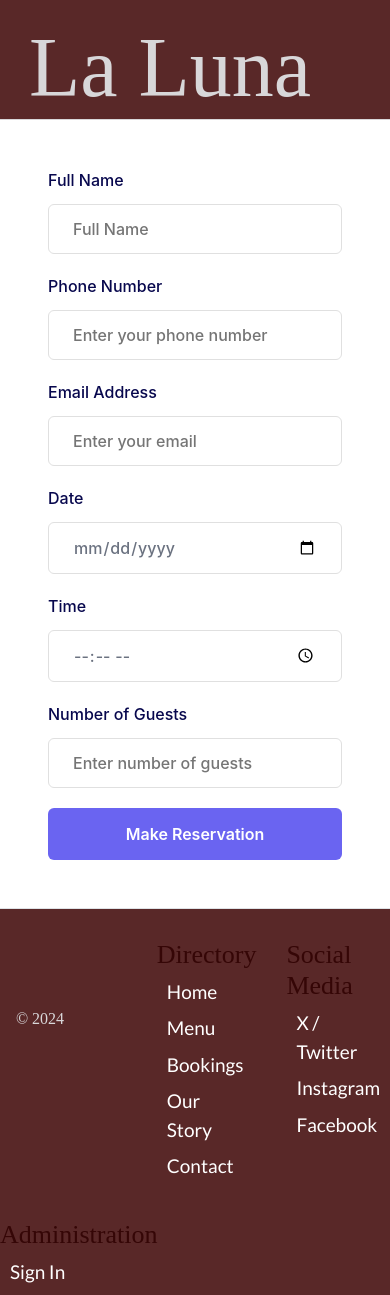
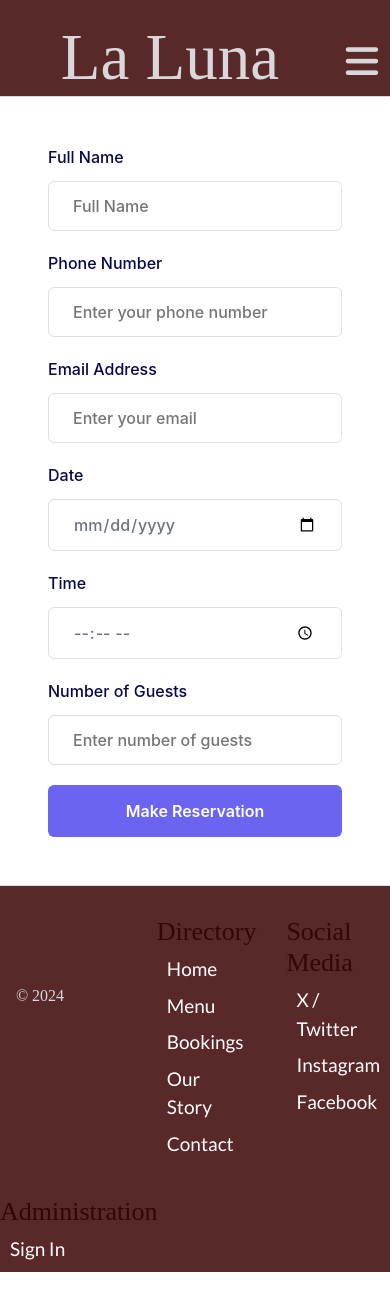
Before and after one commit to maevecrossan/la-luna, a Flask app: page /bookings in a window 390 px wide. After the commit the page ends 1272 px from the top, so only its background shows below. Run offline with Flask 3, Linux system fonts and the light colour scheme; some libraries are stand-ins or nearby versions; some web fonts are replaced.

Commit message:
Redefine media queries for imporived readability and less complicated functionality.

```diff
--- a/static/css/style.css
+++ b/static/css/style.css
@@ -11,6 +11,7 @@
 
 html,
 body {
+    min-width: 330px;
     max-width: 100%;
     overflow-x: hidden;
 }
@@ -177,6 +178,7 @@ a:hover {
 }
 
 .jumbotron {
+    min-height: 550px;
     height: 70vh;
     width: 130vh;
     background-image: url("https://images.pexels.com/photos/5490933/pexels-photo-5490933.jpeg?auto=compress&cs=tinysrgb&w=1260&h=750&dpr=2");
@@ -511,15 +513,9 @@ footer .col {
     justify-content: space-evenly;
 }
 
+/*------------------------------------------------------------ Media Queries */
 
-@media screen and (max-width:425px) {
-
-    .gallery-row-2 {
-        display: none;
-    }
-}
-
-@media screen and (max-width:575px) {
+@media (min-width: 310px) and (max-width: 768px) {
 
     header {
         padding-top: 18px;
@@ -527,8 +523,9 @@ footer .col {
     }
 
     h1 {
-        font-size: 55px;
-        margin: 0 50px 0 0;
+        font-size: 65px;
+        margin: 0 50px 0 20px;
+        padding-right: 20px;
     }
 
     /* Mobile Nav Styles */
@@ -537,23 +534,23 @@ footer .col {
     }
 
     .nav-toggle-label {
-        top: 26px;
-        font-size: 33px;
-        right: 36px;
+        top: 34px;
+        font-size: 37px;
+        right: 12px;
         color: #d8d7d9;
     }
 
-    .jumbotron {
-        width: 80vw;
+    .jumbotron-container {
+        width: 80%;
         height: 550px;
     }
 
     .jumbotron h2 {
-        font-size: 55px;
+        font-size: 50px;
     }
 
     .jumbotron p {
-        font-size: 19px;
+        font-size: 22px;
         padding: 0 10px 0 10px;
     }
 
@@ -576,9 +573,10 @@ footer .col {
 }
 
 
-@media screen and (max-width: 767px) {
-    .jumbotron-container {
-        max-height: auto;
+@media screen and (min-width: 768px) {
+
+    .nav-toggle-label {
+        display: none;
     }
 
     header {
@@ -597,9 +595,14 @@ footer .col {
     }
 
     /* Jumbotron Styles */
+    .jumbotron-container{
+        width: 80%;
+        max-height: auto;
+    }
+
     .jumbotron {
         height: 70vh;
-        width: 90vh;
+        width: auto;
         background-image: url(https://images.pexels.com/photos/5490933/pexels-photo-5490933.jpeg?auto=compress&cs=tinysrgb&w=1260&h=750&dpr=2);
         background-repeat: no-repeat;
         background-size: cover;
@@ -630,50 +633,4 @@ footer .col {
         display: none;
     }
 
-    .nav-toggle-label {
-        top: 38px;
-        font-size: 49px;
-        right: 49px;
-        color: #d8d7d9;
-    }
 }
-
-
-/* For screens larger than 768px */
-@media screen and (max-width: 991px) {
-    .nav-toggle-label {
-        display: none;
-    }
-
-    /* Gallery Styles */
-
-
-    /* Jumbotron Styles */
-    .jumbotron {
-        height: 70vh;
-        width: 90vh;
-        background-image: url(https://images.pexels.com/photos/5490933/pexels-photo-5490933.jpeg?auto=compress&cs=tinysrgb&w=1260&h=750&dpr=2);
-        background-repeat: no-repeat;
-        background-size: cover;
-        margin: 0;
-        padding: 0;
-        text-align: center;
-        position: relative;
-        z-index: 1;
-        flex-direction: column;
-    }
-
-    .jumbotron h2 {
-        font-size: 70px;
-    }
-
-    .jumbotron p {
-        font-size: 19px;
-        padding: 0 10px 0 10px;
-        max-width: 70vw;
-    }
-
-    .reservation-button {
-        margin-top: 15px;
-    }
-}
```
